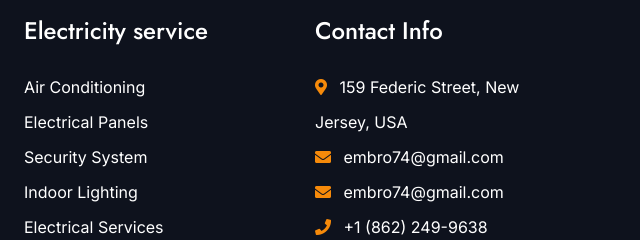
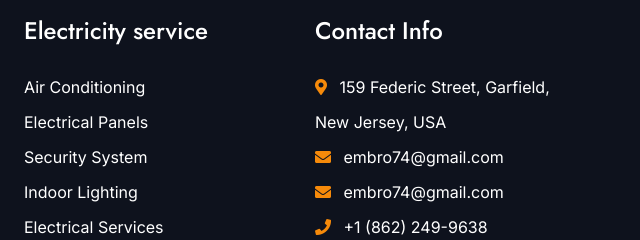
Before and after one commit to embro74/embroelelectrician, a plain HTML site: page blog.html in a window 1280 px wide. Shown: the part 1522-1762 px from the top of the page, 640-1280 px from the left. Drawn offline with nearby package versions, Linux system fonts and the light colour scheme; a web font is replaced by a local one.

Commit message:
Update blog.html

```diff
--- a/blog.html
+++ b/blog.html
@@ -335,7 +335,7 @@
               <h4 class="text-white mb-4">Contact Info</h4>
               <a href="contact"
                 ><i class="fa fa-map-marker-alt text-primary me-2"></i> 159
-                Federic Street, New Jersey, USA</a
+                Federic Street, Garfield, New Jersey, USA</a
               >
               <a href="mailto:Embro74@gmail.com"
                 ><i class="fas fa-envelope text-primary me-2"></i>
```
